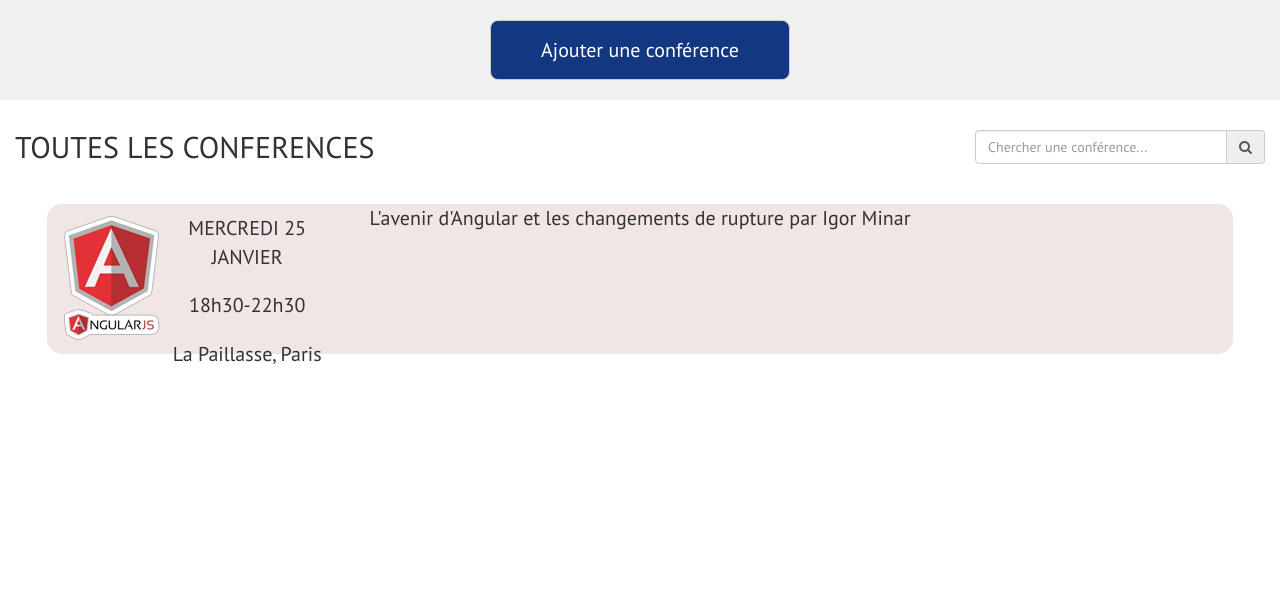
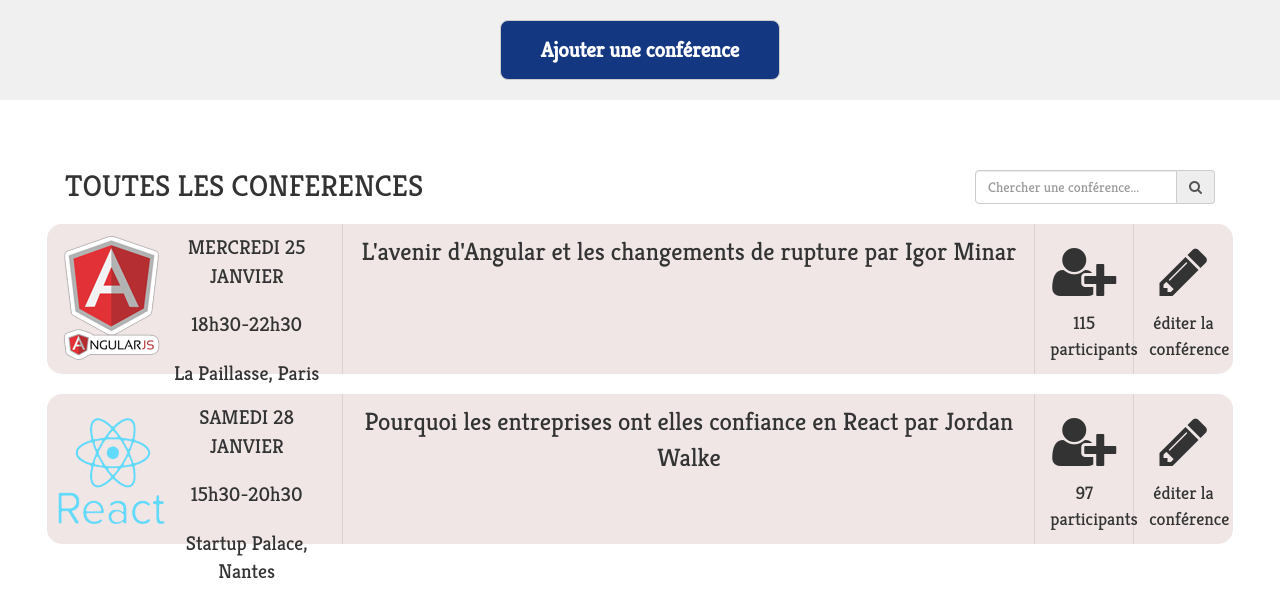
Before and after one commit to OutsidEye/ExoStage, a website: page public/index.html in a window 1280 px wide. Drawn offline with nearby package versions, Linux system fonts and the light colour scheme.

Commit message:
+ modules créés

```diff
--- a/public/css/style.css
+++ b/public/css/style.css
@@ -1,5 +1,5 @@
 body {
-  font-family: 'PT Sans', sans-serif;
+    font-family: 'Kreon', serif;
 }
 
 .container-fluid {
@@ -7,27 +7,37 @@ body {
 }
 
 button {
-  background-color: rgb(20,55,130)!important;
+    background-color: rgb(20, 55, 130)!important;
     color: white!important;
-  width: 300px;
+    width: 280px;
     height: 60px;
-  font-size: 20px!important;
+    font-size: 21px!important;
+    font-weight: bold!important;
     border-radius: 8px!important;
+}
+
+button:hover {
+  background-color: rgb(20, 55, 110)!important;
 }
 
 .AddElement {
     text-align: center;
     padding-top: 20px;
     padding-bottom: 20px;
-  background-color: rgb(240,240,240);
+    background-color: rgb(240, 240, 240);
+    margin-bottom: 40px;
 }
 
 h2 {
-  margin: 0px;
+    margin: 0 0 0 50px;
 }
 
 .search {
     margin-top: 30px;
+}
+
+.input-group {
+  margin-right: 50px;
 }
 
 .container {
@@ -35,9 +45,8 @@ h2 {
 }
 
 .element {
-  margin-top: 40px;
-  margin-bottom: 20px;
-  background-color: rgb(240,230,230);
+    margin-top: 20px;
+    background-color: rgb(240, 230, 230);
     height: 150px;
     border-radius: 15px;
 }
@@ -52,6 +61,8 @@ h2 {
     padding-left: 20px;
     padding-top: 10px;
     padding-bottom: 10px;
+    border-right: 1px solid rgb(220, 210, 210);
+    height: 150px;
 }
 
 p {
@@ -59,3 +70,48 @@ p {
     margin: 0;
     text-align: center;
 }
+
+.core {
+    height: 150px;
+    border-right: 1px solid rgb(220, 210, 210);
+    padding-top: 10px;
+}
+
+.title {
+    font-size: 25px;
+}
+
+.participation {
+  height: 150px;
+  border-right: 1px solid rgb(220, 210, 210);
+  padding-top: 20px;
+  text-align: center;
+  cursor: pointer;
+}
+
+.participation:hover {
+    background-color: rgb(230, 220, 220);
+}
+
+.entry {
+  padding-top: 10px;
+  font-size: 18px;
+}
+
+.modification {
+  height: 150px;
+  padding-top: 20px;
+  text-align: center;
+  cursor: pointer;
+}
+
+.modification:hover {
+  background-color: rgb(230, 220, 220);
+  border-top-right-radius: 15px;
+  border-bottom-right-radius: 15px;
+}
+
+.edit {
+  padding-top: 10px;
+  font-size: 18px;
+}
--- a/public/index.html
+++ b/public/index.html
@@ -1,5 +1,5 @@
 <!DOCTYPE html>
-<html lang="en">
+<html lang="en" ng-app="ConfApp">
 
 <head>
     <meta charset="UTF-8">
@@ -8,7 +8,7 @@
     <link rel="stylesheet" href="css/bootstrap.min.css" />
     <link rel="stylesheet" href="https://cdnjs.cloudflare.com/ajax/libs/font-awesome/4.7.0/css/font-awesome.min.css">
     <link rel="stylesheet" href="css/style.css" />
-    <link href="https://fonts.googleapis.com/css?family=PT+Sans" rel="stylesheet">
+    <link href="https://fonts.googleapis.com/css?family=Kreon" rel="stylesheet">
     <link href="https://cdnjs.cloudflare.com/ajax/libs/twitter-bootstrap/3.3.7/fonts/glyphicons-halflings-regular.ttf" rel="stylesheet">
     <title>Conférences</title>
 </head>
@@ -29,13 +29,14 @@
                     <form>
                         <div class="input-group">
                             <input type="text" placeholder="Chercher une conférence..." class="form-control research">
-                            <div class="input-group-addon"><i class="fa fa-search"></i></div>
+                            <div class="input-group-addon"><i class="fa fa-search" aria-hidden="true"></i></div>
                         </div>
                     </form>
                 </div>
             </div>
         </div>
     </div>
+
     <div class="container">
         <div class="col-xs-12 element">
             <div class="row">
@@ -47,14 +48,47 @@
                     <p>18h30-22h30</p><br/>
                     <p>La Paillasse, Paris</p>
                 </div>
-                <div class="col-xs-6">
-                  <p>L'avenir d'Angular et les changements de rupture par Igor Minar</p>
+                <div class="col-xs-7 core">
+                    <p class="title">L'avenir d'Angular et les changements de rupture par Igor Minar</p>
                 </div>
-                <div class="col-xs-2"></div>
+                <div class="col-xs-1 participation">
+                  <i class="fa fa-user-plus fa-4x" aria-hidden="true"></i>
+                  <p class="entry">115 participants</p>
+                </div>
+                <div class="col-xs-1 modification">
+                  <i class="fa fa-pencil fa-4x" aria-hidden="true"></i>
+                  <p class="edit">éditer la conférence</p>
+                </div>
+            </div>
+        </div>
+
+        <div class="col-xs-12 element">
+            <div class="row">
+                <div class="col-xs-1 techno">
+                    <img src="img/react.png">
+                </div>
+                <div class="col-xs-2 infos">
+                    <p>SAMEDI 28 JANVIER</p> <br/>
+                    <p>15h30-20h30</p><br/>
+                    <p>Startup Palace, Nantes</p>
+                </div>
+                <div class="col-xs-7 core">
+                    <p class="title">Pourquoi les entreprises ont elles confiance en React par Jordan Walke</p>
+                </div>
+                <div class="col-xs-1 participation">
+                  <i class="fa fa-user-plus fa-4x" aria-hidden="true"></i>
+                  <p class="entry">97 participants</p>
+                </div>
+                <div class="col-xs-1 modification">
+                  <i class="fa fa-pencil fa-4x" aria-hidden="true"></i>
+                  <p class="edit">éditer la conférence</p>
+                </div>
             </div>
         </div>
 
     </div>
+
+    <script src="https://cdnjs.cloudflare.com/ajax/libs/angular.js/1.6.1/angular.min.js"></script>
 </body>
 
 </html>
```
Lines whose indentation alone changed are shown as unchanged.
